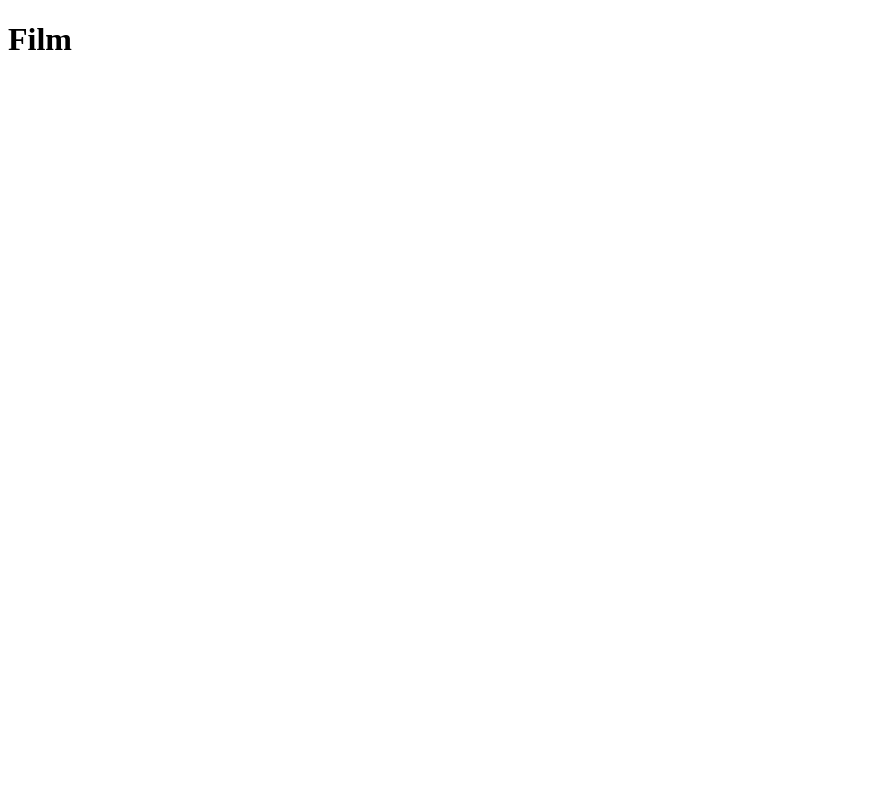
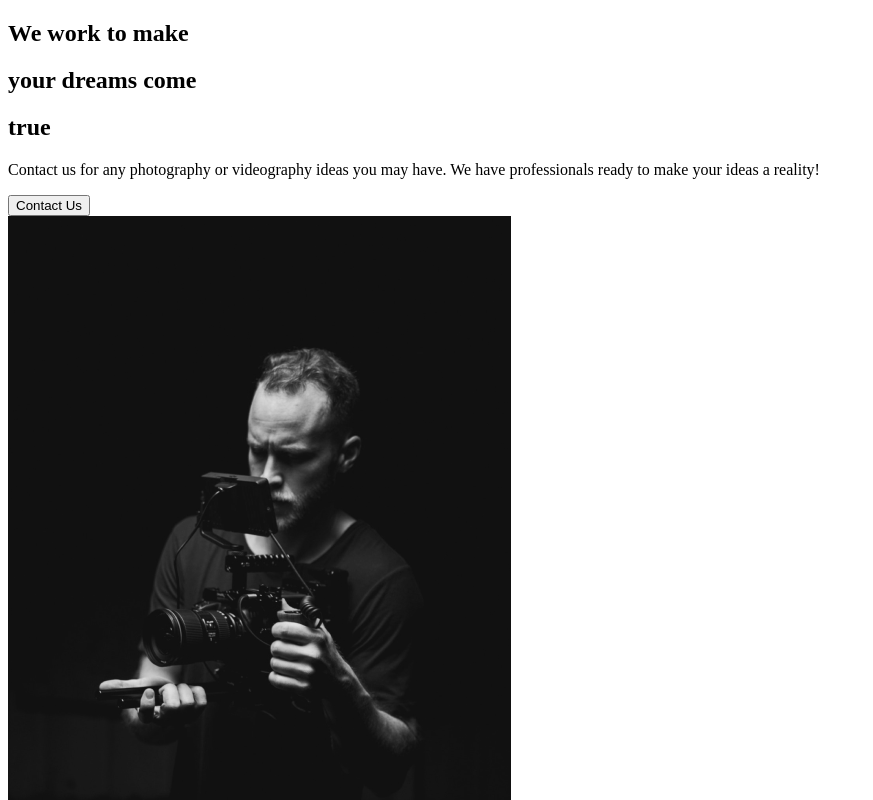
Before and after one commit to nikhilpatel87/InMotoApp, a React (Create React App) app in the folder capture/: page / in a window 1280 px wide. Shown: the top 800 px of the page, without its empty margins (0-873 px from the left). Built offline with nearby package versions, Linux system fonts and the light colour scheme.

Commit message:
2. About Section

```diff
--- a/capture/src/App.js
+++ b/capture/src/App.js
@@ -1,7 +1,11 @@
+import React from 'react';
+//Import Pages
+import AboutUs from './pages/AboutUs';
+
 function App() {
 	return (
 		<div className='App'>
-			<h1>Film</h1>
+			<AboutUs />
 		</div>
 	);
 }
--- /dev/null
+++ b/capture/src/components/AboutSection.js
@@ -0,0 +1,34 @@
+import React from 'react';
+import home1 from '../img/home1.png';
+
+const AboutSection = () => {
+	return (
+		<div>
+			<div className='description'>
+				<div className='title'>
+					<div className='hide'>
+						<h2>We work to make</h2>
+					</div>
+					<div className='hide'>
+						<h2>
+							your <span>dreams</span> come
+						</h2>
+					</div>
+					<div className='hide'>
+						<h2>true</h2>
+					</div>
+				</div>
+				<p>
+					Contact us for any photography or videography ideas you may have. We
+					have professionals ready to make your ideas a reality!
+				</p>
+				<button>Contact Us</button>
+			</div>
+			<div className='image'>
+				<img src={home1} alt='camera man' />
+			</div>
+		</div>
+	);
+};
+
+export default AboutSection;
--- /dev/null
+++ b/capture/src/pages/AboutUs.js
@@ -0,0 +1,9 @@
+import React from 'react';
+//Page components
+import AboutSection from '../components/AboutSection';
+
+const AboutUs = () => {
+	return <AboutSection />;
+};
+
+export default AboutUs;
```
Also changed, not shown: 1 other file (tests, documents, lock files or other folders).
